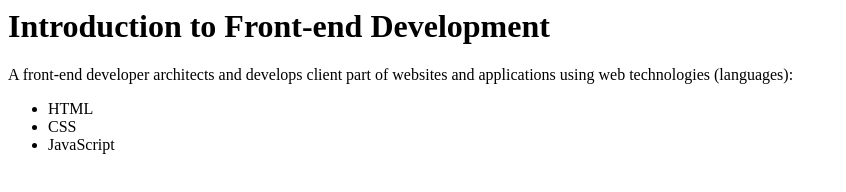
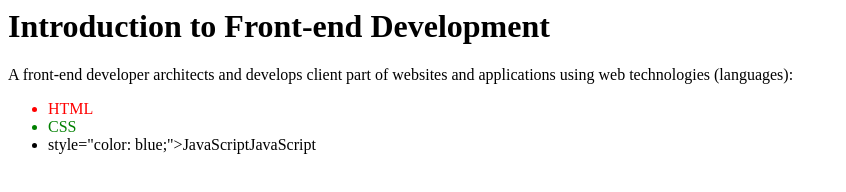
Before and after one commit to edina-s/front-end-development, a plain HTML site: page index.html in a window 1280 px wide. Shown: the whole page, without its empty margins (0-846 px from the left). Drawn offline with Linux system fonts and the light colour scheme.

Commit message:
add colour text

```diff
--- a/index.html
+++ b/index.html
@@ -1,7 +1,7 @@
 <h1>Introduction to Front-end Development</h1>
 <p>A front-end developer architects and develops client part of websites and applications using web technologies (languages):</p>
 <ul>
- <li>HTML</li>
- <li>CSS</li>
- <li>JavaScript</li>
+ <li style="color: red;">HTML</li>
+ <li style="color: green;">CSS</li>
+ <li> style="color: blue;">JavaScriptJavaScript</li>
 </ul>
```
